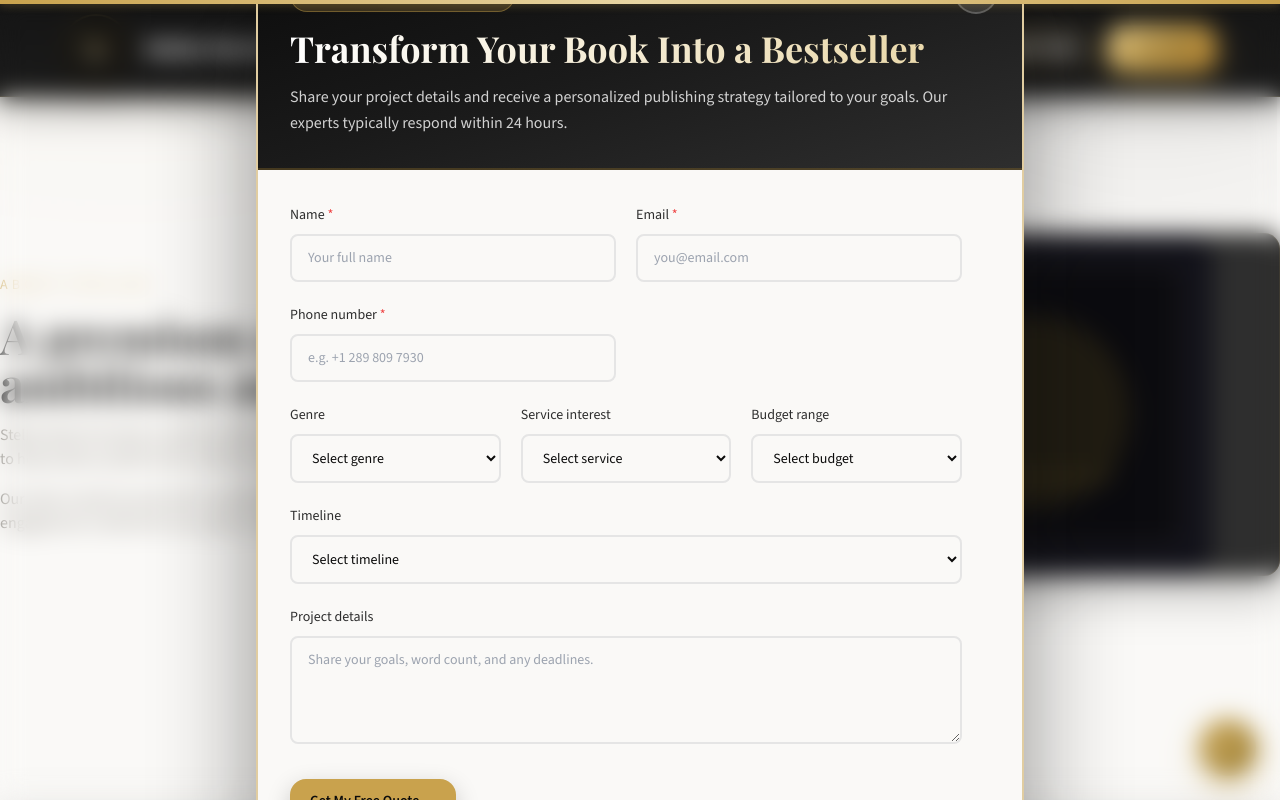
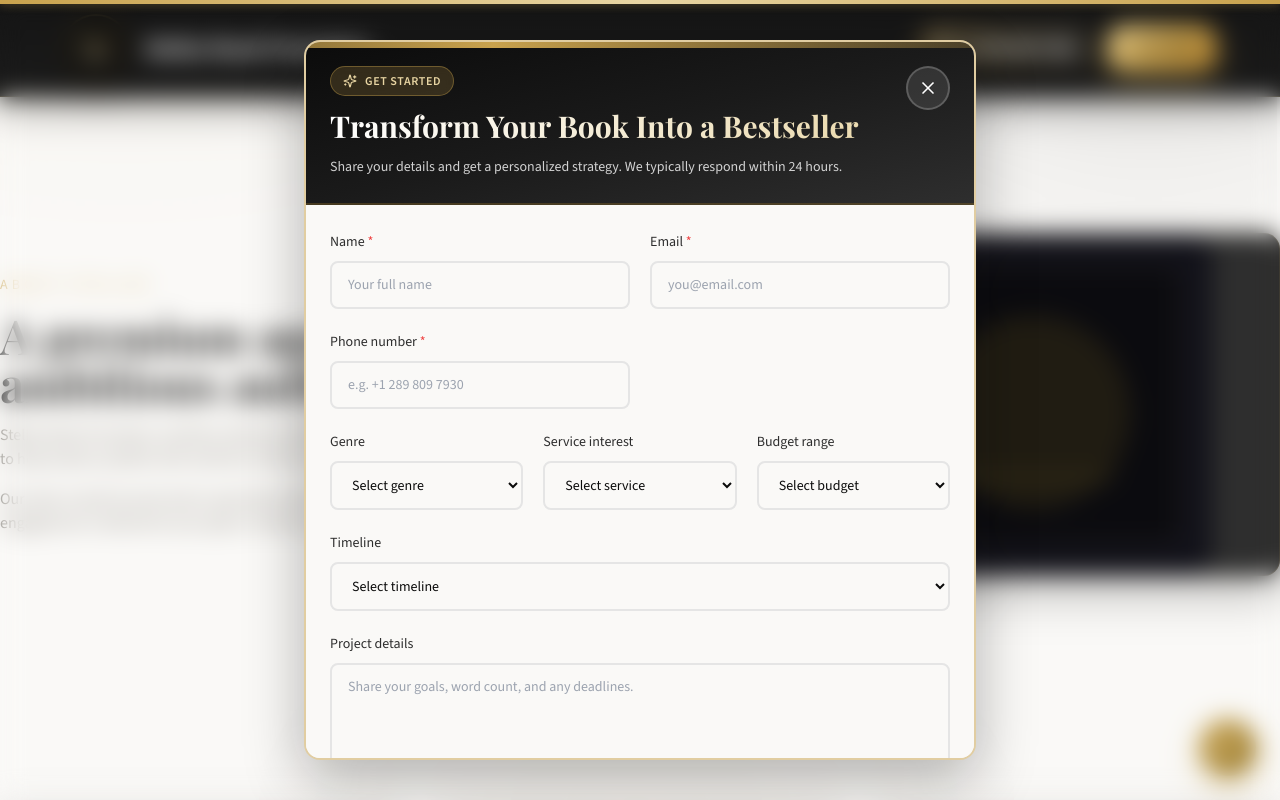
Before and after one commit to arvinrajani/stellarbookpromoters, a Next.js app: page /about in a window 1280 px wide. Shown: the top 800 px of the page. Built offline with nearby package versions, Linux system fonts and the light colour scheme; a web font is replaced by a local one.

Commit message:
Optimize modal size and improve performance

```diff
--- a/components/LeadFormModal.tsx
+++ b/components/LeadFormModal.tsx
@@ -29,28 +29,28 @@ export function LeadFormModal({ open, onClose }: { open: boolean; onClose: () =>
         aria-modal="true"
         onClick={(e) => e.stopPropagation()}
         className={cn(
-          "w-full max-w-3xl overflow-hidden rounded-3xl border-2 border-[#C9A24D]/50 bg-offWhite",
-          "shadow-[0_40px_100px_rgba(11,11,11,0.45)]",
-          "animate-in zoom-in-95 slide-in-from-bottom-4 duration-500",
+          "w-full max-w-2xl max-h-[90vh] overflow-y-auto overflow-x-hidden rounded-2xl border-2 border-[#C9A24D]/50 bg-offWhite",
+          "shadow-[0_20px_60px_rgba(11,11,11,0.3)]",
+          "animate-in zoom-in-95 duration-300",
           "transform-gpu"
         )}
       >
         {/* Enhanced Header */}
-        <div className="relative border-b-2 border-[#C9A24D]/30 bg-gradient-to-br from-[#0B0B0B] via-[#1A1A1A] to-[#2E2E2E] px-8 py-8 text-white">
+        <div className="relative border-b-2 border-[#C9A24D]/30 bg-gradient-to-br from-[#0B0B0B] via-[#1A1A1A] to-[#2E2E2E] px-6 py-6 text-white">
           {/* Animated gradient line */}
           <div className="absolute inset-x-0 top-0 h-1.5 bg-gradient-to-r from-transparent via-[#C9A24D] to-transparent animate-shimmer" />
 
           {/* Sparkle icon */}
-          <div className="mb-4 inline-flex items-center gap-2 rounded-full bg-[#C9A24D]/20 px-4 py-2 backdrop-blur-sm border border-[#C9A24D]/40">
-            <Sparkles className="h-4 w-4 text-[#E8D5A3] animate-pulse" />
-            <p className="text-xs font-semibold uppercase tracking-[0.3em] text-[#E8D5A3]">Get Started Today</p>
+          <div className="mb-3 inline-flex items-center gap-2 rounded-full bg-[#C9A24D]/20 px-3 py-1.5 backdrop-blur-sm border border-[#C9A24D]/40">
+            <Sparkles className="h-3.5 w-3.5 text-[#E8D5A3]" />
+            <p className="text-xs font-semibold uppercase tracking-wider text-[#E8D5A3]">Get Started</p>
           </div>
 
-          <h2 className="text-3xl font-bold leading-tight md:text-4xl bg-gradient-to-r from-white to-[#E8D5A3] bg-clip-text text-transparent">
+          <h2 className="text-2xl font-bold leading-tight md:text-3xl bg-gradient-to-r from-white to-[#E8D5A3] bg-clip-text text-transparent">
             Transform Your Book Into a Bestseller
           </h2>
-          <p className="mt-4 text-base leading-relaxed text-white/80 max-w-2xl">
-            Share your project details and receive a personalized publishing strategy tailored to your goals. Our experts typically respond within 24 hours.
+          <p className="mt-3 text-sm leading-relaxed text-white/80">
+            Share your details and get a personalized strategy. We typically respond within 24 hours.
           </p>
 
           {/* Close button */}
@@ -65,7 +65,7 @@ export function LeadFormModal({ open, onClose }: { open: boolean; onClose: () =>
         </div>
 
         {/* Form Content */}
-        <div className="bg-gradient-to-b from-offWhite to-[#FAF9F7] px-8 py-8">
+        <div className="bg-gradient-to-b from-offWhite to-[#FAF9F7] px-6 py-6">
           <QuoteForm />
         </div>
       </div>
--- a/components/ModalProvider.tsx
+++ b/components/ModalProvider.tsx
@@ -24,7 +24,7 @@ export function ModalProvider({ children }: { children: React.ReactNode }) {
       const timer = setTimeout(() => {
         setQuoteOpen(true);
         sessionStorage.setItem("hasSeenGetStartedModal", "true");
-      }, 1500); // Delay of 1.5 seconds for better UX
+      }, 800); // Quick 0.8s delay
       return () => clearTimeout(timer);
     }
   }, []);
```
